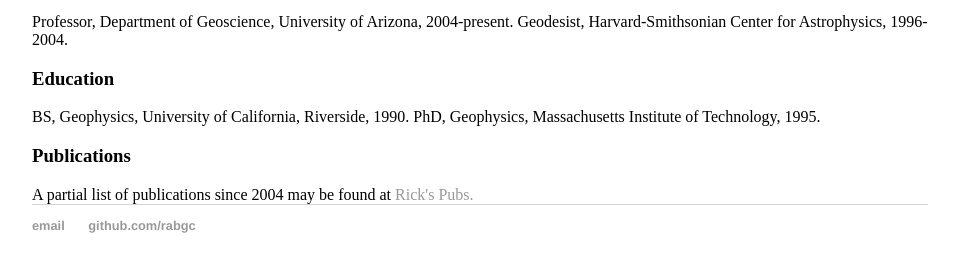
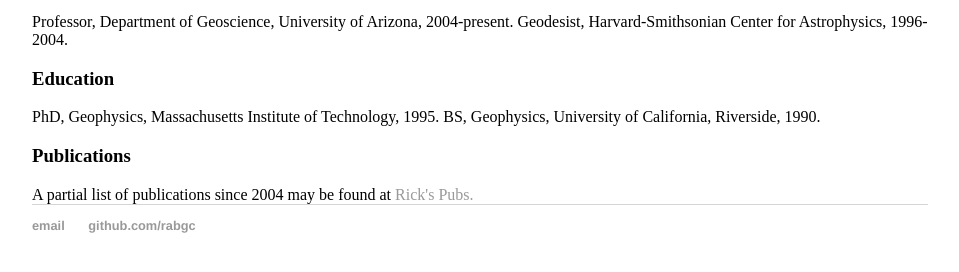
Before and after one commit to rabgc/rabgc.github.io, a Jekyll site: the page built from cv/index.html, in a window 1280 px wide. Shown: the part 225-497 px from the top of the page, without its empty margins (160-1119 px from the left). Built offline with Jekyll 4.4.1, drawn with Linux system fonts in a browser that asks for light colours; some of the changed lines change nothing that is shown.

Commit message:
cv edits

```diff
--- a/cv/index.html
+++ b/cv/index.html
@@ -9,11 +9,15 @@ title: Rick Bennett, CV
 <h3>Employment</h3>
 
 Professor, Department of Geoscience, University of Arizona, 2004-present.
+
 Geodesist, Harvard-Smithsonian Center for Astrophysics, 1996-2004.
 
 <h3>Education</h3>
+PhD, Geophysics, Massachusetts Institute of Technology, 1995.
+
 BS, Geophysics, University of California, Riverside, 1990.
-PhD, Geophysics, Massachusetts Institute of Technology, 1995.
+
+
 
 <h3>Publications</h3>
 A partial list of publications since 2004 may be found at <a href="https://geodesy.geo.arizona.edu/pages/publications.php">Rick's Pubs<a/>.
```
